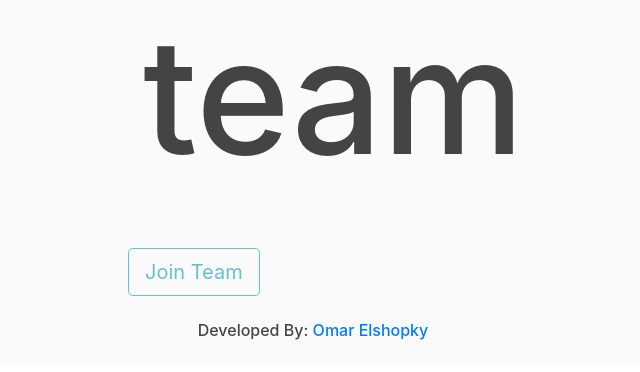
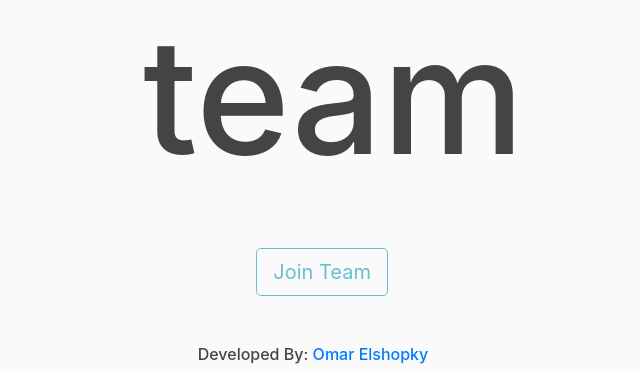
Before and after one commit to omarelshopky/DarkRobotsHackathon, a Flask app: template templates/teams-formation.html in a window 1280 px wide. Shown: the part 437-809 px from the top of the page, without its empty margins (327-967 px from the left). Before the commit the page ends 777 px from the top, so only its background shows below. Run offline with Flask 2, Linux system fonts and the light colour scheme; the template is opened without the code that fills it: most values are stand-ins (such as "Sample title", 1, 10 or a date in 2020); some libraries are stand-ins or nearby versions.

Commit message:
Set join team button in center

```diff
--- a/templates/layout.html
+++ b/templates/layout.html
@@ -44,7 +44,7 @@
       <div class="row">
         {% block content %}{% endblock %}
       </div>
-      <br>
+      <br><br>
       <h6 style="text-align:center">Developed By: <a href="https://github.com/omarelshopky">Omar Elshopky</a></h6>
     </main>
 
--- a/templates/teams-formation.html
+++ b/templates/teams-formation.html
@@ -12,11 +12,13 @@
         {% endif %}
 
         <br><br>
-        {% if (isEnabled) and (not team) %}
-            <button class="btn btn-outline-info btn-lg offset-4" type="submit" onclick="count()">Join Team</button>
-        {% else %}
-            <button class="btn btn-outline-info btn-lg offset-4" type="submit" onclick="count()" disabled>Join Team</button>
-        {% endif %}
+        <div class="col-md-4 offset-md-4">
+            {% if (isEnabled) and (not team) %}
+                <button class="btn btn-outline-info btn-lg offset-4" type="submit" onclick="count()">Join Team</button>
+            {% else %}
+                <button class="btn btn-outline-info btn-lg offset-4" type="submit" onclick="count()" disabled>Join Team</button>
+            {% endif %}
+        </div>
         <form method="post" action="/teams-formation" class="col-md-4 offset-md-4">
             <button type="submit" id="join-team" hidden></button>
         </form>
```
